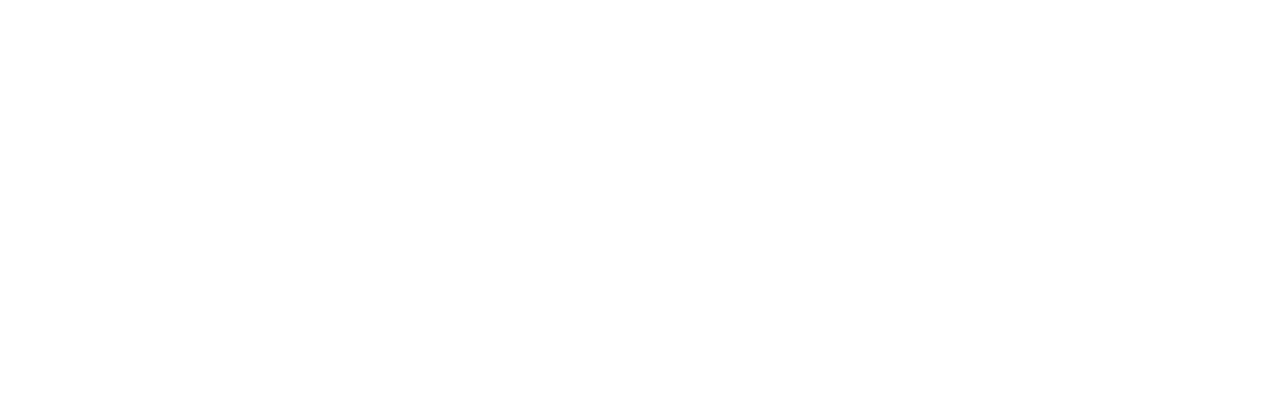
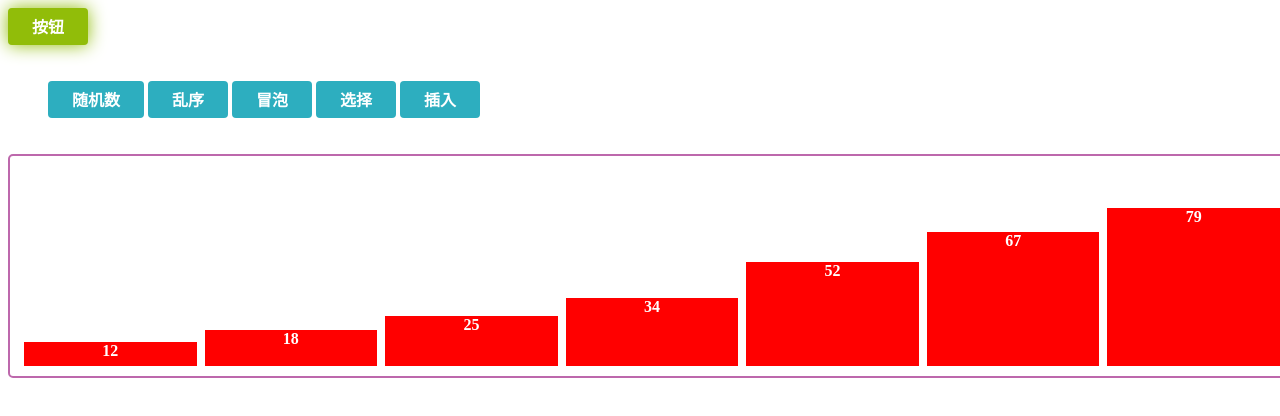
Before and after one commit to Anetin/ife, a plain HTML site: page NO2/task19/task19_sortChart.html in a window 1280 px wide. Drawn offline with Linux system fonts and the light colour scheme.

Commit message:
task20-0

```diff
--- a/NO2/task19/task19_sortChart.html
+++ b/NO2/task19/task19_sortChart.html
@@ -5,10 +5,94 @@
 	<title>task19_sortChart</title>
 	<style>
 
+		@-webkit-keyframes greenPulse {
+		  from { background-color: #749a02; -webkit-box-shadow: 0 0 9px #333; }
+		  50% { background-color: #91bd09; -webkit-box-shadow: 0 0 18px #91bd09; }
+		  to { background-color: #749a02; -webkit-box-shadow: 0 0 9px #333; }
+		}
+
+		a.green.button {
+		  -webkit-animation-name: greenPulse;
+		  -webkit-animation-duration: 2s;
+		  -webkit-animation-iteration-count: infinite;
+		  /*color: #3cc;*/
+		  /*font-weight: bold;*/
+		}
+		a{
+			text-decoration: none;
+		}
+		li button, .button {
+		    border-style: solid;
+		    border-width: 0;
+		    cursor: pointer;
+		    font-family: inherit;
+		    font-weight: bold;
+		    line-height: normal;
+		    margin: 0 0 1.25em;
+		    position: relative;
+		    text-decoration: none;
+		    text-align: center;
+		    display: inline-block;
+		    padding-top: 0.4em;
+		    padding-right: 1.5em;
+		    padding-bottom: 0.4em;
+		    padding-left: 1.5em;
+		    font-size: 1em;
+		    background-color: #2daebf;
+		    border-color: #238896;
+		    color: white;
+		    border-radius: 4px;
+		}
+		ul{
+			list-style-type:none;
+		}
+		ul.chart{
+			padding: 10px;
+			border: solid 2px #bd68ac;
+			border-radius: 5px;
+			height: 200px;
+			width: 100%;
+			display: flex;
+			flex-direction: row;
+			align-items: flex-end;
+			justify-content: space-between;
+		}
+		ul.chart li{
+			display: inline-block;
+			/*width: 20px;*/
+			margin: 0 4px;
+			background: red;
+			display: flex;
+			align-items: flex-start;
+			justify-content: center;
+			font-weight: bold;
+			color: #fff;
+		}
 	</style>
 </head>
 <body>
-
+	<div class="container">
+	<a href="#" class="green button">按钮</a>
+		<ul>
+			<li>
+				<button>随机数</button>
+				<button>乱序</button>
+				<button>冒泡</button>
+				<button>选择</button>
+				<button>插入</button>
+			</li>
+		</ul>
+		<div class="wrapper">
+			<ul class="chart">
+				<!-- <li>12</li>
+				<li>12</li>
+				<li>12</li>
+				<li>12</li>
+				<li>12</li>
+				<li>12</li> -->
+			</ul>
+		</div>
+	</div>
 
 
 	<script src="task19_sortChart.js"></script>
--- a/NO2/task19/task19_sortChart.js
+++ b/NO2/task19/task19_sortChart.js
@@ -0,0 +1,46 @@
+(function () {
+	var rawData=[18,12,67,52,34,25,79];
+	var ul_chart=document.getElementsByClassName("chart")[0];
+	// console.log(ul_chart.scrollWidth-20);
+	var ul_width=ul_chart.scrollWidth-20;
+	li_width=ul_width/rawData.length;
+	function renderChart(data) {
+		ul_chart.innerHTML='';
+		for (var i = 0; i < data.length ; i++) {
+			var li=document.createElement("li");
+			li.style.height=data[i]*2+'px';
+			li.style.width=li_width+'px';
+			var t=document.createTextNode(data[i]);
+			li.appendChild(t);
+			ul_chart.appendChild(li);
+		}
+	}
+	renderChart(rawData);
+	function bubble(data) {
+		var tmp=0;
+		for (var i = 0; i < data.length-1; i++) {
+			for (var j = 0; j < data.length-1-i ; j++) {
+				// debugger
+				if (data[j] > data[j+1]) {
+					tmp=data[j];
+					data[j]=data[j+1];
+					data[j+1]=tmp;
+				}
+				renderChart(data);
+				var tt=setTimeout(renderChart(data),1000);
+				// var tt=setInterval(function(){
+				// 	if (data[j] > data[j+1]) {
+				// 		tmp=data[j];
+				// 		data[j]=data[j+1];
+				// 		data[j+1]=tmp;
+				// 	}
+				// 	renderChart(data);
+				// },1000);
+			}
+		}
+		return data;
+	}
+
+	orderData=bubble(rawData);
+	console.log(orderData);
+})();
```
Also changed, not shown: NO2/task20/task20_tree.css (added, +63 -0 lines), NO2/task20/task20_tree.html (added, +39 -0 lines), NO2/task20/task20_tree.js (added, +40 -0 lines), 1 other file.
